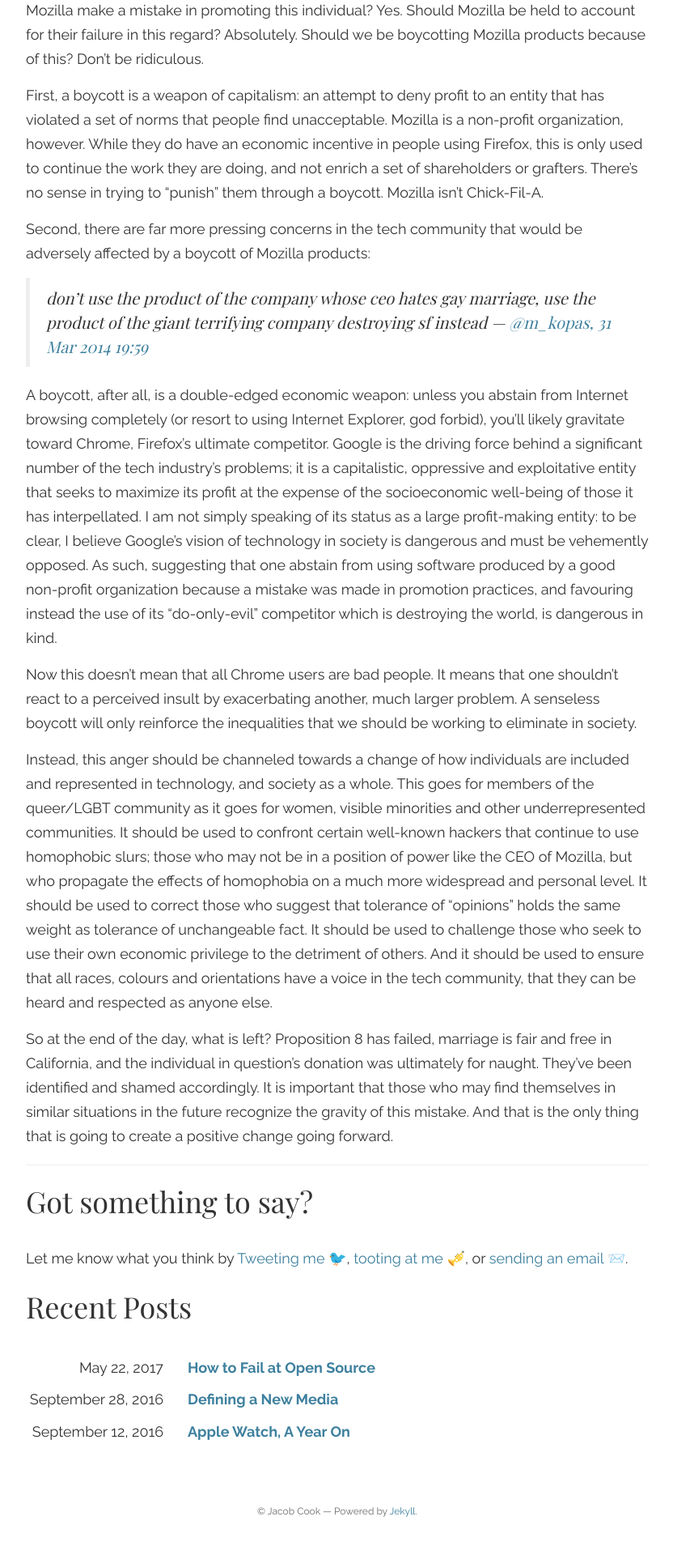
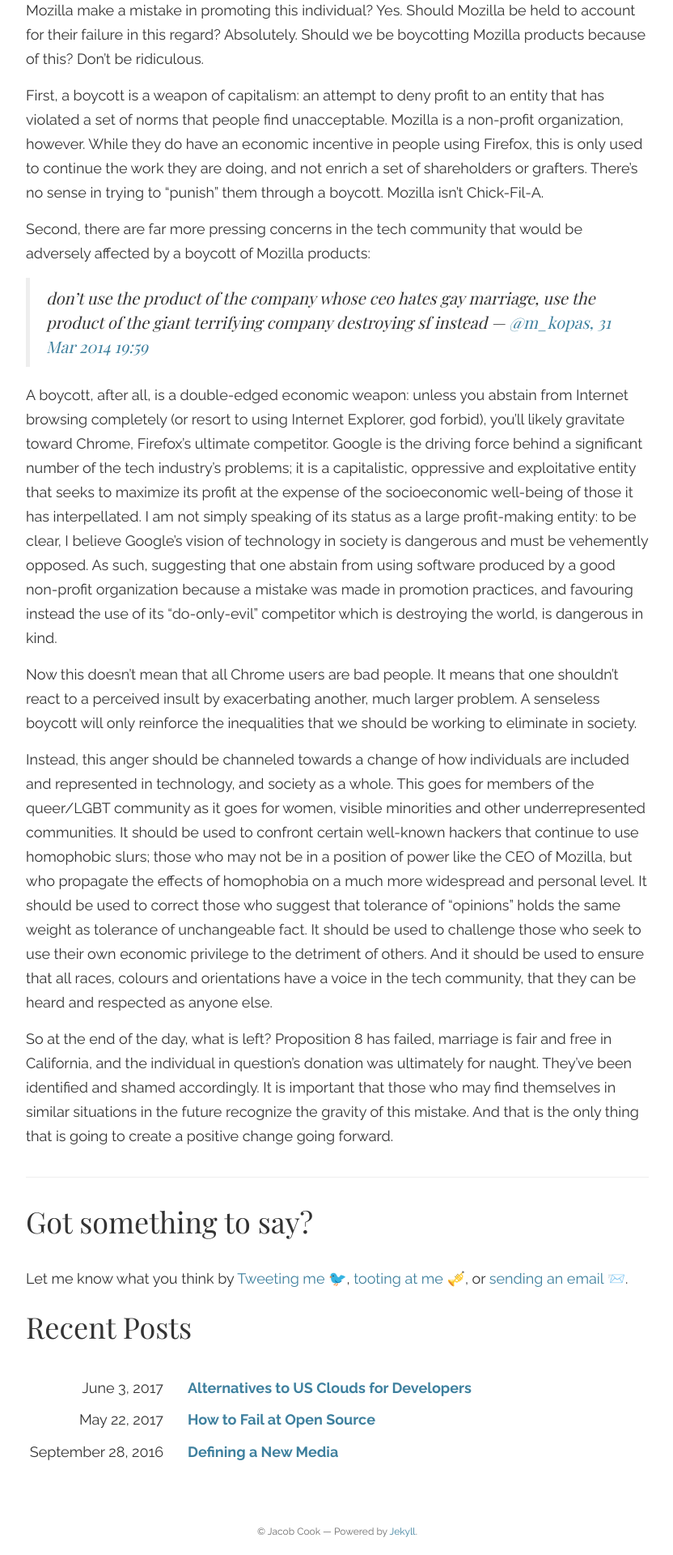
Before and after one commit to peakwinter/peakwinter.net, a Jekyll site: the page built from _posts/2014-04-01-mozilla-problems.md, in a window 1280 px wide. Shown: the part 838-2758 px from the top of the page at 81% size, without its empty margins (223-1055 px from the left). Built offline with Jekyll 4.4.1, drawn with Linux system fonts in a browser that asks for light colours; nearby versions of some CDN libraries; Markdown is read by kramdown in place of the engine named in the settings; before the commit the page ends 2733 px from its top, so only the background shows below that; some of the changed lines change nothing that is shown.

Commit message:
New post

```diff
--- a/_config.yml
+++ b/_config.yml
@@ -48,6 +48,6 @@
 port: 3000
 
 highlighter: pygments
-markdown: rdiscount
+markdown: kramdown
 rdiscount:
   extensions: [smart]
--- a/_layouts/post.html
+++ b/_layouts/post.html
@@ -31,7 +31,7 @@
 
 	  {{ content }}
 
-	   <hr />
+	   <hr class="bottom-divider" />
 		 <h3>Got something to say?</h3>
 		 <p>Let me know what you think by <a href="https://twitter.com/{{ site.twitter.username }}">Tweeting me 🐦</a>, <a href="https://mastodon.social/@{{ site.mastodon }}">tooting at me 🎺</a>, or <a href="mailto:{{ site.email }}">sending an email 📨</a>.
 	   <div class="jc-blog-related">
--- /dev/null
+++ b/_posts/2017-06-03-deamericanized-cloud.md
@@ -0,0 +1,109 @@
+---
+layout: post
+title: "Alternatives to US Clouds for Developers"
+image: /assets/images/20170603001.jpg
+description: For the safety of your bits and bytes, it's time to start looking elsewhere.
+tags:
+- privacy
+- technology
+- politics
+---
+
+Executive orders by the Trump administration [have seriously jeopardized](https://techcrunch.com/2017/01/26/trump-order-strips-privacy-rights-from-non-u-s-citizens-could-nix-eu-us-data-flows/) the prospect of non-US citizens having any privacy rights over their data stored in that country &mdash; a development that is [seriously jeopardizing](https://www.euractiv.com/section/data-protection/news/meps-want-commission-to-toughen-up-privacy-shield-under-trump/) many international privacy relationships, including the European Union's "Privacy Shield" accord. This comes during a veritable tidal wave of bad news regarding tech and privacy policy in the United States. In only the past few months, we've heard that protections against [ISP data sharing have been nixed](http://money.cnn.com/2017/04/03/technology/internet-privacy-law-trump/index.html), that net neutrality is [to be a thing of the past](http://variety.com/2017/biz/news/donald-trump-net-neutrality-reversal-1202019819/), and that new visa applicants may have to [provide access to their social media](http://www.bbc.com/news/technology-40132506) accounts.
+
+There are potentially very dark days ahead for tech users and responsible companies that are concerned with privacy issues. Many developers and users may want to start thinking outside the box when it comes to their next service subscription or startup idea &mdash; or, rather, outside the reach of Uncle Sam.
+
+So, without further ado, here's a list of companies and services you should check out if you're looking to move away from the Stars and Stripes for your next project. *(Note: these are all services I've used and enjoyed in the past few years, and none of these links are referral links!)*
+
+
+### Exoscale
+
+{: .pull-right}
+![](/assets/images/20170603002.jpg)
+
+[Exoscale](https://www.exoscale.ch) is a relatively new company based in Switzerland which offers several cloud services geared towards developers. What I like the most about them is that they seem to be trying to create a European version of Digital Ocean: providing similar services at similar prices, but with the added benefit of being based under Swiss privacy legislation, which is for the most part compatible with that of the European Union. And best of all, they now even compete favourably with DO in terms of pricing (which hasn't always been the case). Case in point: you can get a 4 GB virtual server with 2 CPU cores and 100 GB of SSD storage for $42 per month, whereas Digital Ocean's equivalent offering only gives 60 GB. You can also choose the size of your storage and are not locked in to a specific limit based on the server you choose. Pretty cool.
+
+Exoscale doesn't just offer virtual servers: they have an [object storage service](https://www.exoscale.ch/object-storage/) that uses the same API as Amazon's S3, as well as a [GPU-based compute](https://www.exoscale.ch/gpu/) service, [anycast DNS hosting](https://www.exoscale.ch/dns/) (think Route53) and a nifty [status page service](https://www.exoscale.ch/runstatus/).
+
+**Pros:**
+
+* Competitive pricing for what you get
+* Bills in euros, US dollars or Swiss francs
+* Swiss security (complies with EU data protection rules) and quality
+
+**Cons:**
+
+* Younger service less established in the market
+* Watch out for bandwidth billing
+
+
+### Scaleway / Online
+
+{: .pull-right}
+![](/assets/images/20170603003.jpg)
+
+Online was founded in 1999 and is a subsidiary of a French conglomerate named Iliad which, in addition to specializing in all things "datacenter", owns a popular telecom company called Free. All of that to say that Online isn't a startup and doesn't seem to be going anywhere anytime soon.
+
+The [Online.net](https://www.online.net/) brand is primarily oriented towards the dedicated server market and, much like its rival OVH, has dozens of different hardware profiles to choose from based on your individual needs. Beyond this, it has recently launched two new innovative services. The first is called [**C14**](https://www.online.net/en/c14), an object storage service similar in nature to Amazon Glacier, in that it offers super-cheap prices for storage (only ~$0.0022 per GB/month) if you are willing to put up with a transaction cost ($0.011 per GB) and retrieval time of up to a couple hours a pop. The second is a database-as-a-service (DBaaS) platform called [**ODS**](https://www.online.net/en/ods), which offers a no-nonsense monthly fee and supports the most popular database systems in use today: MySQL, PostgreSQL, MariaDB and MongoDB.
+
+Online has a popular subsidiary called [Scaleway](https://www.scaleway.com) which caters to the cloud-based compute and embedded markets. They've brought super-cheap virtual private servers (VPS) and dependable ARM-based dedicated servers to market, with a resolutely developer-friendly approach. "Spin up" your services using a Dockerfile-like configuration and they will run on your Scaleway server just like if it was a container. I've been a Scaleway customer for awhile now and, while the software and billing systems can be a bit rough around the edges, it's a very cool platform with a bright future if they can keep expanding to meet the offerings of other providers.
+
+**Pros:**
+
+* Cheap, cheap, cheap!
+* Lots of service options for computing power
+* A company that is constantly innovating with new offerings
+
+**Cons:**
+
+* Only bills in euros
+* Customer service is occasionally inflexible or slow to respond
+* Scaleway's object storage service languishing in Beta
+
+
+### OVH
+
+{: .pull-right}
+![](/assets/images/20170603004.jpg)
+
+[OVH](https://www.ovh.com) is one of the largest hosting companies in the world, so it's surprising how many people are not yet familiar with its offerings. They have different options depending on which market you are in, but the lion's share of their business has been built on a model of mass-produced dedicated servers in cavernous datacenters. OVH has a dizzying array of different combinations of dedicated servers depending on your exact use case. If you're willing to go DIY, you can use their servers to build your own cloud using solutions like OpenStack and the resulting prices are often much cheaper than what you are charged at an existing provider.
+
+Beyond dedicated servers, they have a few solid (and very cheap) options for VPSes, which I use currently for my projects and am very happy with. They are a great option for object storage using OpenStack Swift, and extremely cheap at that &mdash; only $0.0112 per GB/month and $0.011 per GB for outgoing traffic.
+
+OVH has many subsidiaries targeting different segments of the market: [Kimsufi](https://www.kimsufi.com/en/) for the budget-conscious customer with ephemeral needs, [RunAbove](https://www.runabove.com/) for the early-adopting developer looking to experiment with new technologies, or [SoYouStart](https://www.soyoustart.com/ca/en/) for newly-minted startups looking for the cheapest and fastest way to launch their MVP.
+
+**Pros:**
+
+* Dirt cheap and bills in many local currencies
+* Datacenters in Canada and Europe, and constantly expanding
+* Comprehensive developer API
+
+**Cons:**
+
+* Documentation is often disparate and of poor quality
+* Admin portals seriously need a facelift
+* Service renewals are manual
+
+
+### Gandi
+
+{: .pull-right}
+![](/assets/images/20170603005.jpg)
+
+[Gandi](https://www.gandi.net/en) is on this list because I've been one of their biggest fans for many years now. Their motto is "No bullshit" and you can tell they really believe it. They have been very active in promoting open source projects, and give thousands of dollars away every year (in cash and services) to worthy projects they like to support. They have a very wide selection of domains and specialize in the newly-released vanity TLDs. And while they also offer VPSes, SSL certificates and shared hosting, they really shine in offering great prices for domains, a quality, dependable DNS service and expansive developer API. For me, Gandi has replaced all other providers of domain and DNS products because they are simply the best at what they do.
+
+**Pros:**
+
+* Unparalleled domain selection with volume pricing schemes
+* Good company with great values
+* Bills in euros, US dollars, Canadian dollars, etc etc
+
+**Cons:**
+
+* VPS pricing not as competitive
+* New "v5" site upgrades aren't very stable yet
+
+
+### Others
+
+There are plenty of other options I've dabbled with in the past if none of the above options satisfies what you need. For dedicated servers, check out [Serverloft](http://serverloft.eu) or [Hetzner](https://www.hetzner.de/us/hosting/). Looking for VPSes? See [Bytemark](https://www.hetzner.de/us/hosting/) or [UpCloud](https://www.upcloud.com). For transactional email check out [Mailjet](https://www.mailjet.com), for DNS see [RAGE4](https://rage4.com), or for Heroku-like app hosting see [Scalingo](https://scalingo.com/pricing) or [Gandi](https://beta.gandi.net/en/simple-hosting).
--- a/static/css/main.css
+++ b/static/css/main.css
@@ -187,6 +187,15 @@
   margin: 25px 0;
 }
 
+.jc-blog-body .pull-left img,
+.jc-blog-body .pull-right img {
+  margin: 0 25px;
+}
+
+.jc-blog-body .bottom-divider {
+  margin: 35px 0;
+}
+
 .jc-blog-tag {
   background-color: #295073;
   vertical-align: 10%;
```
Also changed, not shown: assets/images/20170603001.jpg (added), assets/images/20170603002.jpg (added), assets/images/20170603003.jpg (added), assets/images/20170603004.jpg (added), assets/images/20170603005.jpg (added).
